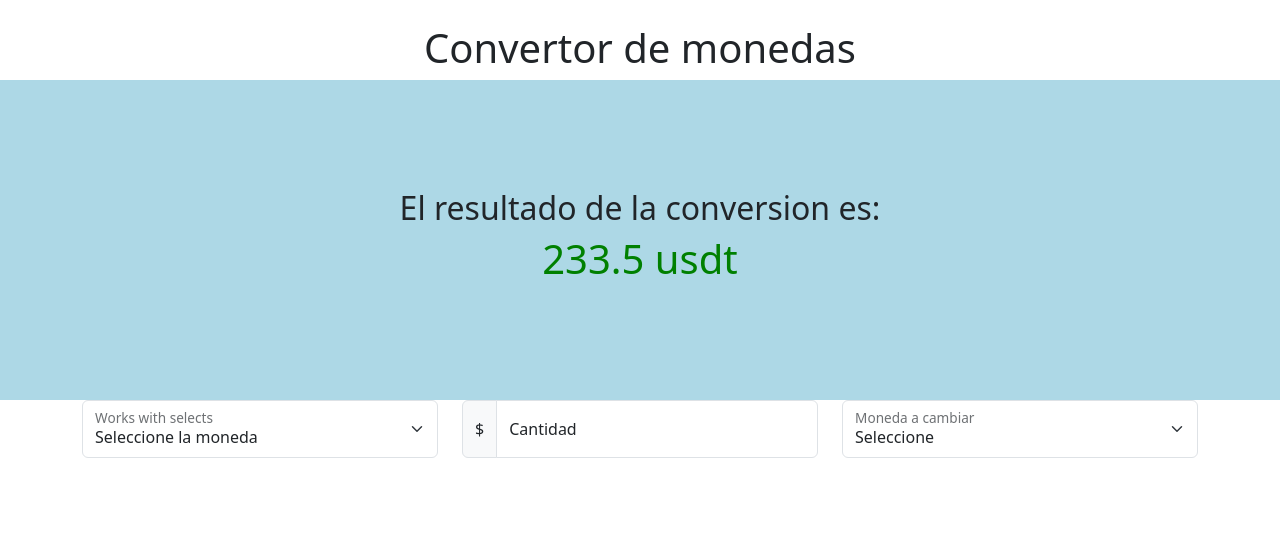
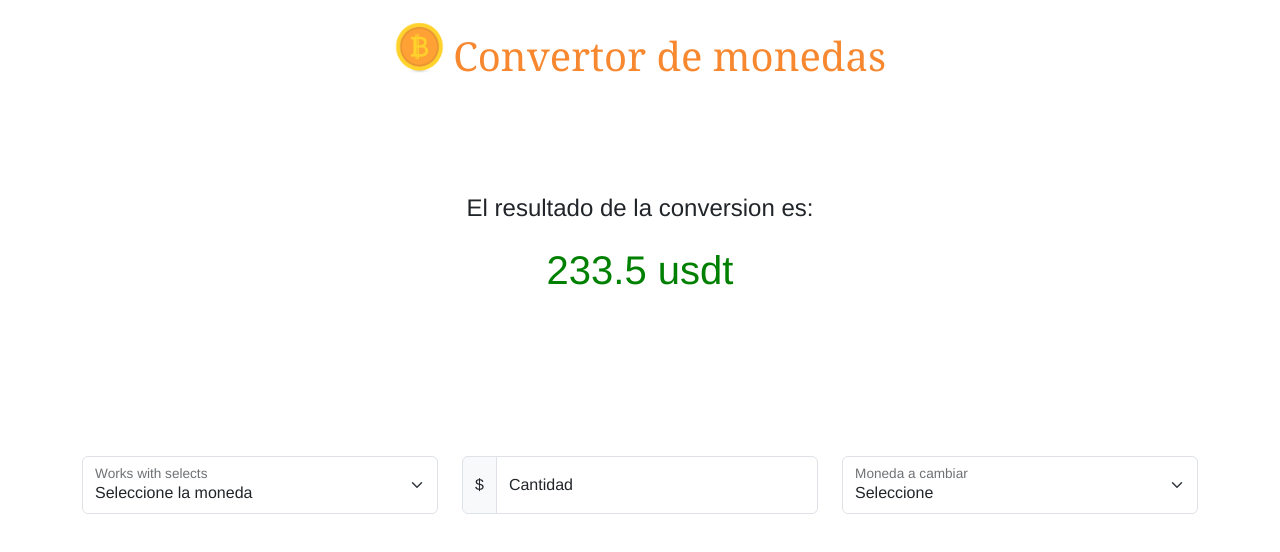
Before and after one commit to Rodolf0dsg/currency-converter, a website with bundled scripts: page index.html in a window 1280 px wide. Built offline with nearby package versions, Linux system fonts and the light colour scheme; no server answers.

Commit message:
modificaciones

```diff
--- a/assets/index.css
+++ b/assets/index.css
@@ -1,11 +1,16 @@
 body {
     margin: 0;
     padding: 0;
+    font-family: helvetica;
+}
+
+.tituloPag{
+    font-family: Georgia;
+    color:#F7882F;
 }
 
 .containerMoneda {
     display: flex;
-    background-color: lightblue;
     height: 40vh;
     flex-direction: column;
     text-align: center;
@@ -15,3 +20,7 @@ body {
 .titulo-resultado {
     color: green;
 }
+
+.img-titulo{
+    width:4%;
+}
--- a/index.html
+++ b/index.html
@@ -11,20 +11,19 @@
 </head>
 
 <body>
-    <h1 class="text-center mt-4">Convertor de monedas</h1>
-
+    <div class="d-flex mt-2 justify-content-center align-items-center">
+        <img class="img-titulo me-2" src="assets/img/img-coins.png" />
+        <h1 class="text-center tituloPag mt-4">Convertor de monedas</h1>
+    </div>
 
     <div class="containerMoneda">
-        <h2 class="tituloResultado">El resultado de la conversion es: </h2>
-        <div class="containerResultado"></div>
+        <h4 class="tituloResultado">El resultado de la conversion es: </h3>
+            <div class="containerResultado mt-3"></div>
     </div>
 
-    <div class="container text-center">
-
+    <div class="container mt-5 text-center">
         <div class="row align-items-center">
-
             <div class="col">
-
                 <div class="form-floating">
                     <select class="form-select" id="fromCurrencySelect" aria-label="Floating label select example">
                         <option selected>Seleccione la moneda</option>
@@ -34,12 +33,9 @@
                     </select>
                     <label for="fromCurrencySelect">Works with selects</label>
                 </div>
-
             </div>
 
-
             <div class="col">
-
                 <div class="input-group">
                     <span class="input-group-text">$</span>
                     <div class="form-floating">
@@ -47,12 +43,9 @@
                         <label for="quantityInput">Cantidad</label>
                     </div>
                 </div>
-
             </div>
 
-
             <div class="col">
-
                 <div class="form-floating">
                     <select class="form-select" id="changeCurrencySelect" aria-label="Floating label select example">
                         <option selected>Seleccione</option>
@@ -62,10 +55,7 @@
                     </select>
                     <label for="changeCurrencySelect">Moneda a cambiar</label>
                 </div>
-
             </div>
-
-
         </div>
     </div>
 
```
Also changed, not shown: assets/img/img-coins.png (added). Lines whose indentation alone changed are shown as unchanged.
